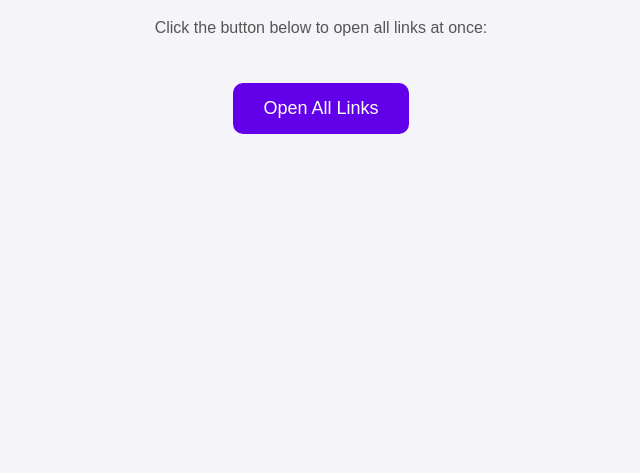
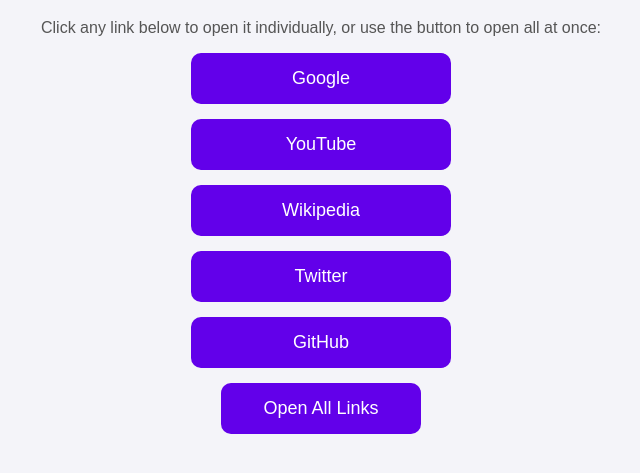
Before and after one commit to YuvikaR/5_link_GSA, a plain HTML site: page index.html in a window 1280 px wide. Shown: the part 119-592 px from the top of the page, without its empty margins (319-959 px from the left). Drawn offline with Linux system fonts and the light colour scheme.

Commit message:
Update index.html

```diff
--- a/index.html
+++ b/index.html
@@ -13,9 +13,10 @@
     h1 {
       color: #333;
     }
-    button {
+    .button {
+      display: block;
       padding: 15px 30px;
-      margin-top: 30px;
+      margin: 15px auto;
       font-size: 18px;
       background: #6200ea;
       color: white;
@@ -23,8 +24,10 @@
       border-radius: 10px;
       cursor: pointer;
       transition: 0.3s;
+      width: 200px;
+      text-decoration: none;
     }
-    button:hover {
+    .button:hover {
       background: #3700b3;
     }
     p {
@@ -32,23 +35,40 @@
       color: #555;
     }
   </style>
+  <script>
+    const links = [
+      {name: "Google", url: "https://www.google.com"},
+      {name: "YouTube", url: "https://www.youtube.com"},
+      {name: "Wikipedia", url: "https://www.wikipedia.org"},
+      {name: "Twitter", url: "https://www.twitter.com"},
+      {name: "GitHub", url: "https://www.github.com"}
+    ];
 
-<script>
-function openAllLinks() {
-  const links = [
-    "https://www.google.com",
-    "https://www.youtube.com",
-    "https://www.wikipedia.org",
-    "https://www.twitter.com",
-    "https://www.github.com"
-  ];
-  links.forEach(link => window.open(link, "_blank"));
-}
-</script>
+    function openAllLinks() {
+      links.forEach(link => window.open(link.url, "_blank"));
+    }
+  </script>
 </head>
 <body>
   <h1>Welcome to My Link Hub</h1>
-  <p>Click the button below to open all links at once:</p>
-  <button onclick="openAllLinks()">Open All Links</button>
+  <p>Click any link below to open it individually, or use the button to open all at once:</p>
+
+  <!-- Individual link buttons -->
+  <div id="links-container">
+    <script>
+      const container = document.getElementById("links-container");
+      links.forEach(link => {
+        const btn = document.createElement("a");
+        btn.href = link.url;
+        btn.target = "_blank";
+        btn.className = "button";
+        btn.textContent = link.name;
+        container.appendChild(btn);
+      });
+    </script>
+  </div>
+
+  <!-- Open all button -->
+  <button class="button" onclick="openAllLinks()">Open All Links</button>
 </body>
 </html>
```
